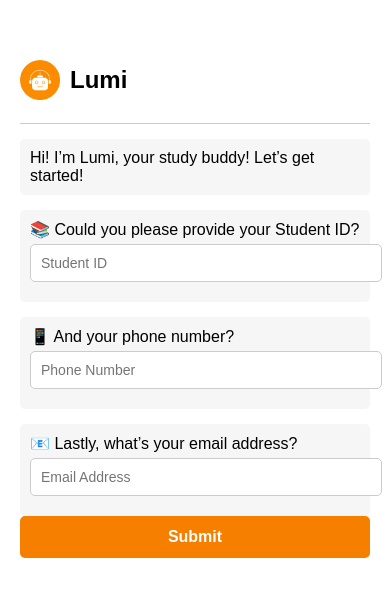
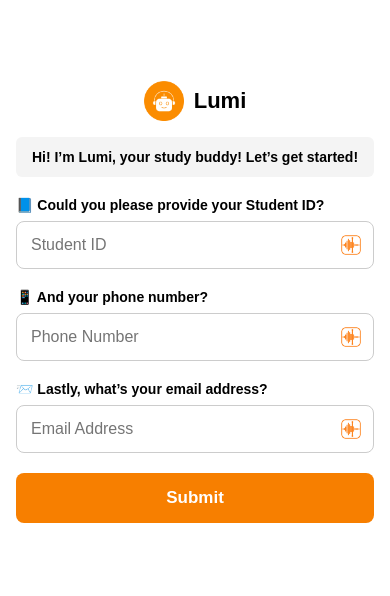
Before and after one commit to TamannaSheme/Voice-Enabled-AI-Chatbot, a plain HTML site: page index.html in a window 390 px wide. Shown: the part 120-716 px from the top of the page. Drawn offline with Linux system fonts and the light colour scheme; files that its build step writes are made by us from their sources.

Commit message:
file created

```diff
--- /dev/null
+++ b/css/styles.css
@@ -0,0 +1,106 @@
+* {
+    margin: 0;
+    padding: 0;
+    box-sizing: border-box;
+  }
+
+  body {
+    font-family: Arial, sans-serif;
+    background: #fff;
+    height: 100vh;
+    display: flex;
+    justify-content: center;
+    align-items: center;
+  }
+
+  .container {
+    width: 100%;
+    max-width: 420px;
+    padding: 24px;
+    border-radius: 12px;
+    box-shadow: 0 0 8px rgba(0, 0, 0, 0.1);
+    border: 1px solid #ccc;
+  }
+
+  .logo {
+    display: flex;
+    align-items: center;
+    justify-content: center;
+    gap: 10px;
+    margin-bottom: 16px;
+  }
+
+  .logo img {
+    height: 40px;
+  }
+
+  .logo h2 {
+    font-size: 22px;
+    color: #000;
+  }
+
+  .intro {
+    background: #f4f4f4;
+    padding: 12px;
+    border-radius: 6px;
+    margin-bottom: 20px;
+    font-size: 15px;
+    text-align: center;
+  }
+
+  .section {
+    margin-bottom: 20px;
+    font-weight: bold;
+    font-size: 14px;
+  }
+
+  .input-container {
+    position: relative;
+    margin-top: 8px;
+  }
+
+  input[type="text"],
+  input[type="email"] {
+    width: 100%;
+    padding: 14px 48px 14px 14px;
+    font-size: 16px;
+    border-radius: 8px;
+    border: 1px solid #ccc;
+  }
+
+  .voice-icon {
+    position: absolute;
+    right: 12px;
+    top: 50%;
+    transform: translateY(-50%);
+    width: 24px;
+    cursor: pointer;
+  }
+
+  button {
+    width: 100%;
+    padding: 15px;
+    font-size: 17px;
+    font-weight: bold;
+    background-color: #f77f00;
+    border: none;
+    color: white;
+    border-radius: 8px;
+    cursor: pointer;
+  }
+
+  @media (max-width: 480px) {
+    .container {
+      border: none;
+      box-shadow: none;
+      padding: 16px;
+    }
+
+    input {
+      font-size: 15px;
+    }
+
+    .voice-icon {
+      width: 22px;
+    }
+  }
--- a/index.html
+++ b/index.html
@@ -1,119 +1,47 @@
 <!DOCTYPE html>
 <html lang="en">
 <head>
-  <meta charset="UTF-8">
-  <meta name="viewport" content="width=device-width, initial-scale=1.0">
+  <meta charset="UTF-8" />
+  <meta name="viewport" content="width=device-width, initial-scale=1.0"/>
   <title>Lumi - Welcome</title>
-  <link rel="stylesheet" href="styles.css">
-  <style>
-    body {
-      font-family: Arial, sans-serif;
-      margin: 0;
-      padding: 0;
-      background-color: #fff;
-    }
-    .container {
-      max-width: 400px;
-      margin: auto;
-      padding: 20px;
-      border: 1px solid #ccc;
-      border-radius: 4px;
-      box-shadow: 0 0 5px rgba(0,0,0,0.1);
-    }
-    .logo {
-      display: flex;
-      align-items: center;
-      padding-bottom: 10px;
-      border-bottom: 1px solid #ccc;
-    }
-    .logo img {
-      height: 40px;
-      margin-right: 10px;
-    }
-    .section {
-      background: #f6f6f6;
-      padding: 10px;
-      margin-top: 15px;
-      border-radius: 5px;
-    }
-    input[type="text"], input[type="email"] {
-      width: 100%;
-      padding: 10px;
-      margin-top: 5px;
-      margin-bottom: 10px;
-      border-radius: 5px;
-      border: 1px solid #ccc;
-      font-size: 14px;
-    }
-    .voice-icon {
-      float: right;
-      margin-top: -40px;
-      margin-right: 10px;
-      cursor: pointer;
-      width: 24px;
-    }
-    button {
-      width: 100%;
-      padding: 12px;
-      font-weight: bold;
-      font-size: 16px;
-      color: white;
-      background-color: #f77f00;
-      border: none;
-      border-radius: 5px;
-      cursor: pointer;
-    }
-    @media (max-width: 480px) {
-      .container {
-        border: none;
-        box-shadow: none;
-      }
-    }
-  </style>
+  <link rel="stylesheet" href="styles.css" />
 </head>
 <body>
   <div class="container">
     <div class="logo">
-      <img src="images/lumi-icon.png" alt="Lumi Icon">
+      <img src="images/lumi-icon.png" alt="Lumi Icon" />
       <h2>Lumi</h2>
     </div>
 
-    <div class="section">Hi! I’m Lumi, your study buddy! Let’s get started!</div>
+    <div class="section intro">Hi! I’m Lumi, your study buddy! Let’s get started!</div>
 
     <div class="section">
-      📚 Could you please provide your Student ID?
-      <input type="text" id="studentId" placeholder="Student ID">
-      <img class="voice-icon" src="images/voice-wave-icon.png" onclick="startVoice('studentId')">
+      📘 Could you please provide your Student ID?
+      <div class="input-container">
+        <input type="text" id="studentId" placeholder="Student ID" />
+        <img class="voice-icon" src="images/voice-memos.png" onclick="startVoice('studentId')" />
+      </div>
     </div>
 
     <div class="section">
       📱 And your phone number?
-      <input type="text" id="phoneNumber" placeholder="Phone Number">
-      <img class="voice-icon" src="images/voice-wave-icon.png" onclick="startVoice('phoneNumber')">
+      <div class="input-container">
+        <input type="text" id="phoneNumber" placeholder="Phone Number" />
+        <img class="voice-icon" src="images/voice-memos.png" onclick="startVoice('phoneNumber')" />
+      </div>
     </div>
 
     <div class="section">
-      📧 Lastly, what’s your email address?
-      <input type="email" id="email" placeholder="Email Address">
-      <img class="voice-icon" src="images/voice-wave-icon.png" onclick="startVoice('email')">
+      📨 Lastly, what’s your email address?
+      <div class="input-container">
+        <input type="email" id="email" placeholder="Email Address" />
+        <img class="voice-icon" src="images/voice-memos.png" onclick="startVoice('email')" />
+      </div>
     </div>
 
     <button type="submit">Submit</button>
   </div>
 
-  <script>
-    function startVoice(fieldId) {
-      const recognition = new(window.SpeechRecognition || window.webkitSpeechRecognition)();
-      recognition.lang = 'en-US';
-      recognition.interimResults = false;
-      recognition.maxAlternatives = 1;
-
-      recognition.start();
-      recognition.onresult = function(event) {
-        const transcript = event.results[0][0].transcript;
-        document.getElementById(fieldId).value = transcript;
-      };
-    }
-  </script>
+  <script src="script.js"></script>
 </body>
 </html>
--- a/styles.css
+++ /dev/null
@@ -1,51 +0,0 @@
-body {
-    font-family: sans-serif;
-    background: #f4f4f4;
-    display: flex;
-    justify-content: center;
-    align-items: center;
-    height: 100vh;
-  }
-
-  .chat-container {
-    width: 360px;
-    background: white;
-    box-shadow: 0 0 10px rgba(0,0,0,0.1);
-    border-radius: 10px;
-    overflow: hidden;
-  }
-
-  .chat-header {
-    padding: 15px;
-    background: #4b7bec;
-    color: white;
-    font-weight: bold;
-    text-align: center;
-  }
-
-  .chat-history {
-    height: 400px;
-    overflow-y: auto;
-    padding: 10px;
-    border-bottom: 1px solid #ccc;
-  }
-
-  .chat-input {
-    display: flex;
-    padding: 10px;
-    gap: 5px;
-  }
-
-  .chat-input input {
-    flex-grow: 1;
-    padding: 10px;
-  }
-
-  .chat-input button {
-    background: #4b7bec;
-    color: white;
-    border: none;
-    padding: 10px;
-    cursor: pointer;
-    border-radius: 5px;
-  }
```
Also changed, not shown: js/script.js (added, +17 -0 lines), script.js (deleted).
